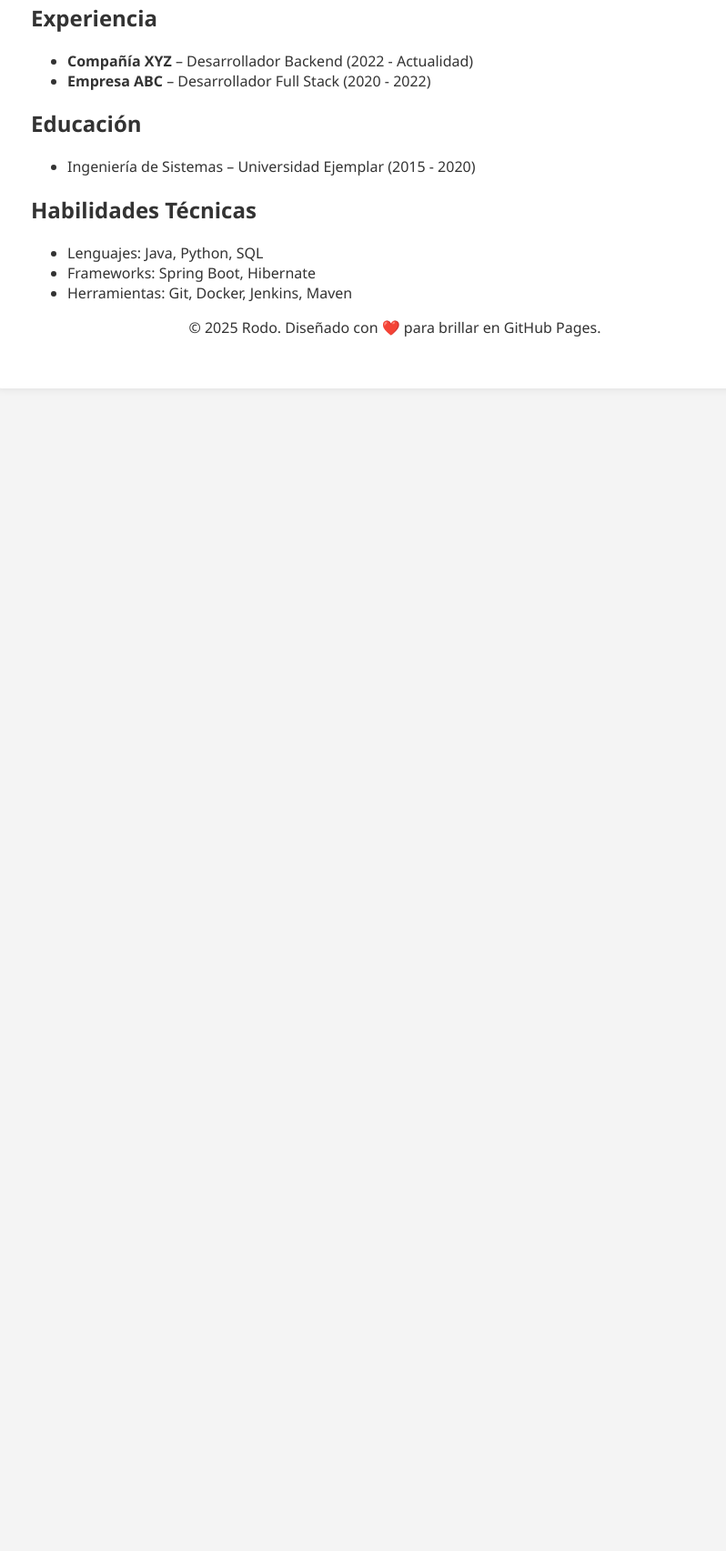
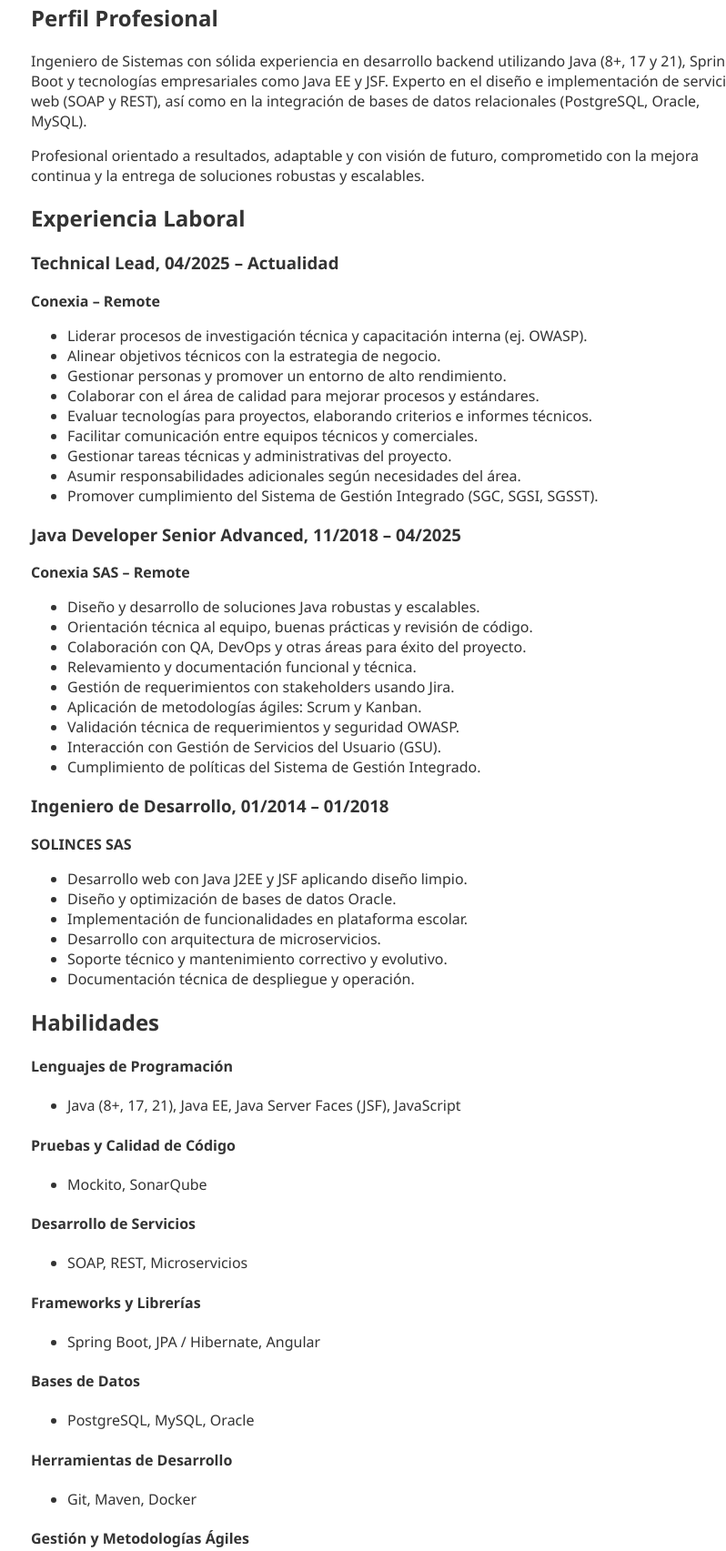
Before and after one commit to roqueCarcamo/rodo-cv, a plain HTML site: page index.html in a window 1280 px wide. Shown: the part 454-2159 px from the top of the page at 91% size, without its empty margins (206-1004 px from the left). Before the commit the page ends 911 px from the top, so only its background shows below. Drawn offline with Linux system fonts and the light colour scheme.

Commit message:
Actualizar index.html

```diff
--- a/index.html
+++ b/index.html
@@ -23,27 +23,104 @@
     Profesional orientado a resultados, adaptable y con visión de futuro, comprometido con la mejora continua y la entrega de soluciones robustas y escalables.
   </p>
 </section>
+
 <section>
-      <h2>Experiencia</h2>
+  <h2>Perfil Profesional</h2>
+  <p>
+    Ingeniero de Sistemas con sólida experiencia en desarrollo backend utilizando Java (8+, 17 y 21), Spring Boot y tecnologías empresariales como Java EE y JSF.
+    Experto en el diseño e implementación de servicios web (SOAP y REST), así como en la integración de bases de datos relacionales (PostgreSQL, Oracle, MySQL).
+  </p>
+  <p>
+    Profesional orientado a resultados, adaptable y con visión de futuro, comprometido con la mejora continua y la entrega de soluciones robustas y escalables.
+  </p>
+</section>
+
+<section>
+  <h2>Experiencia Laboral</h2>
+
+  <h3>Technical Lead, 04/2025 – Actualidad</h3>
+  <p><strong>Conexia – Remote</strong></p>
   <ul>
-        <li><strong>Compañía XYZ</strong> – Desarrollador Backend (2022 - Actualidad)</li>
-        <li><strong>Empresa ABC</strong> – Desarrollador Full Stack (2020 - 2022)</li>
+    <li>Liderar procesos de investigación técnica y capacitación interna (ej. OWASP).</li>
+    <li>Alinear objetivos técnicos con la estrategia de negocio.</li>
+    <li>Gestionar personas y promover un entorno de alto rendimiento.</li>
+    <li>Colaborar con el área de calidad para mejorar procesos y estándares.</li>
+    <li>Evaluar tecnologías para proyectos, elaborando criterios e informes técnicos.</li>
+    <li>Facilitar comunicación entre equipos técnicos y comerciales.</li>
+    <li>Gestionar tareas técnicas y administrativas del proyecto.</li>
+    <li>Asumir responsabilidades adicionales según necesidades del área.</li>
+    <li>Promover cumplimiento del Sistema de Gestión Integrado (SGC, SGSI, SGSST).</li>
+  </ul>
+
+  <h3>Java Developer Senior Advanced, 11/2018 – 04/2025</h3>
+  <p><strong>Conexia SAS – Remote</strong></p>
+  <ul>
+    <li>Diseño y desarrollo de soluciones Java robustas y escalables.</li>
+    <li>Orientación técnica al equipo, buenas prácticas y revisión de código.</li>
+    <li>Colaboración con QA, DevOps y otras áreas para éxito del proyecto.</li>
+    <li>Relevamiento y documentación funcional y técnica.</li>
+    <li>Gestión de requerimientos con stakeholders usando Jira.</li>
+    <li>Aplicación de metodologías ágiles: Scrum y Kanban.</li>
+    <li>Validación técnica de requerimientos y seguridad OWASP.</li>
+    <li>Interacción con Gestión de Servicios del Usuario (GSU).</li>
+    <li>Cumplimiento de políticas del Sistema de Gestión Integrado.</li>
+  </ul>
+
+  <h3>Ingeniero de Desarrollo, 01/2014 – 01/2018</h3>
+  <p><strong>SOLINCES SAS</strong></p>
+  <ul>
+    <li>Desarrollo web con Java J2EE y JSF aplicando diseño limpio.</li>
+    <li>Diseño y optimización de bases de datos Oracle.</li>
+    <li>Implementación de funcionalidades en plataforma escolar.</li>
+    <li>Desarrollo con arquitectura de microservicios.</li>
+    <li>Soporte técnico y mantenimiento correctivo y evolutivo.</li>
+    <li>Documentación técnica de despliegue y operación.</li>
+  </ul>
+</section>
+
+<section>
+  <h2>Habilidades</h2>
+  <h4>Lenguajes de Programación</h4>
+  <ul>
+    <li>Java (8+, 17, 21), Java EE, Java Server Faces (JSF), JavaScript</li>
+  </ul>
+
+  <h4>Pruebas y Calidad de Código</h4>
+  <ul>
+    <li>Mockito, SonarQube</li>
+  </ul>
+
+  <h4>Desarrollo de Servicios</h4>
+  <ul>
+    <li>SOAP, REST, Microservicios</li>
+  </ul>
+
+  <h4>Frameworks y Librerías</h4>
+  <ul>
+    <li>Spring Boot, JPA / Hibernate, Angular</li>
+  </ul>
+
+  <h4>Bases de Datos</h4>
+  <ul>
+    <li>PostgreSQL, MySQL, Oracle</li>
+  </ul>
+
+  <h4>Herramientas de Desarrollo</h4>
+  <ul>
+    <li>Git, Maven, Docker</li>
+  </ul>
+
+  <h4>Gestión y Metodologías Ágiles</h4>
+  <ul>
+    <li>Jira, Scrum, Kanban</li>
   </ul>
 </section>
 
 <section>
   <h2>Educación</h2>
   <ul>
-        <li>Ingeniería de Sistemas – Universidad Ejemplar (2015 - 2020)</li>
-      </ul>
-    </section>
-
-    <section>
-      <h2>Habilidades Técnicas</h2>
-      <ul>
-        <li>Lenguajes: Java, Python, SQL</li>
-        <li>Frameworks: Spring Boot, Hibernate</li>
-        <li>Herramientas: Git, Docker, Jenkins, Maven</li>
+    <li><strong>Especialización en Ingeniería del Software</strong> – Universidad del Norte, Barranquilla (01/2018)</li>
+    <li><strong>Ingeniero de Sistemas</strong> – Fundación Universidad Tecnológica Comfenalco, Cartagena (01/2014 – 01/2018)</li>
   </ul>
 </section>
 
```
Lines whose indentation alone changed are shown as unchanged.
